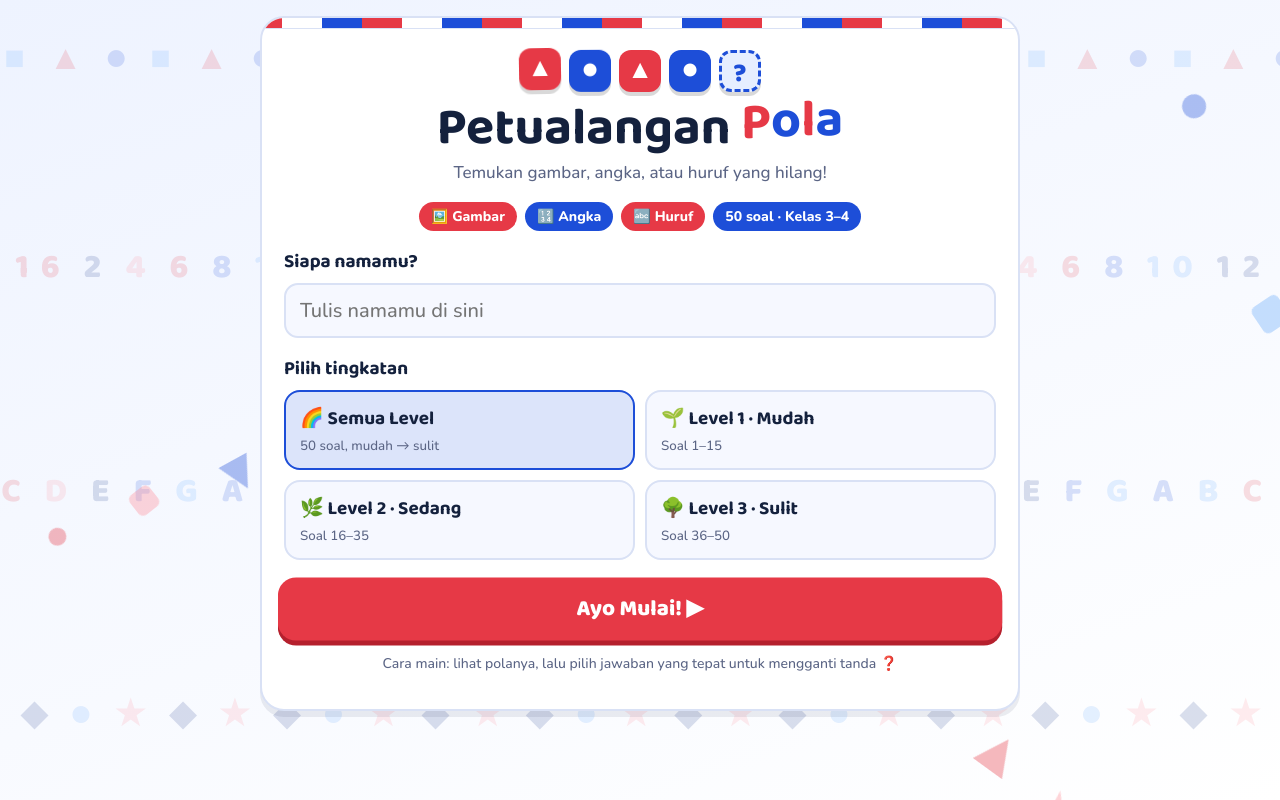
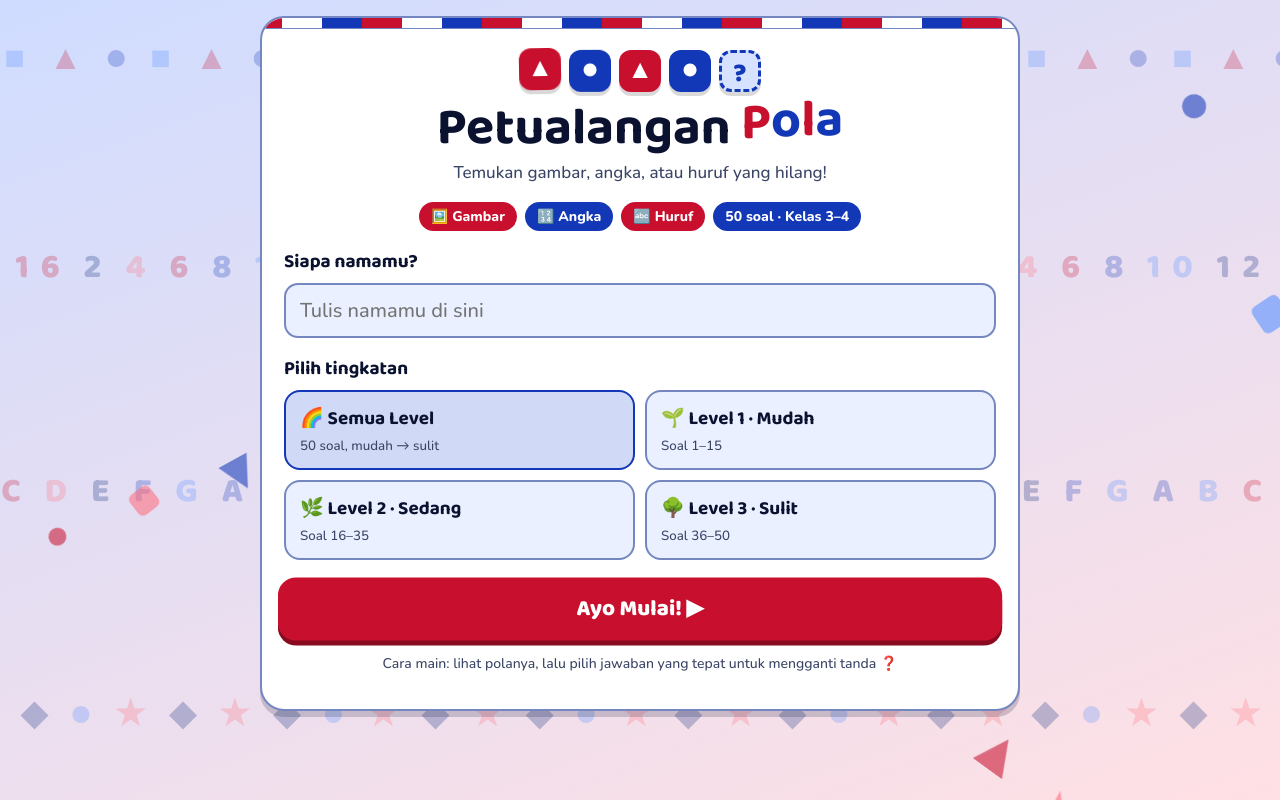
Before and after one commit to arihyandi/Pola, a plain HTML site: page index.html in a window 1280 px wide. Drawn offline with nearby package versions, Linux system fonts and the light colour scheme.

Commit message:
Tingkatkan kontras warna sesuai standar WCAG (teks 4.5:1, garis 3:1)
Co-Authored-By: Claude Opus 5.5 <noreply@anthropic.com>
Claude-Session: https://claude.ai/code/session_01B27Tywpi4kpHm1wVv95PYS

```diff
--- a/index.html
+++ b/index.html
@@ -10,29 +10,33 @@
 <style>
   /* Layout: satu kolom terpusat di atas "papan pola" yang bergerak; warna pola p1–p5 dipakai berulang seperti balok pola */
   :root{
-    --bg:#eef3ff; --bg2:#ffffff; --card:#ffffff; --ink:#14213d; --muted:#5b6585;
-    --line:#d9e1f5; --tile:#f6f8ff; --white:#ffffff;
-    --p1:#e63946; --p2:#ff8a93; --p3:#1d4ed8; --p4:#60a5fa; --p5:#1e3a8a;
-    --primary:#e63946; --primary-dk:#b5202d; --accent:#1d4ed8; --accent-dk:#1e3a8a;
-    --good:#1fa864; --good-bg:#e3f8ec; --bad:#e63946; --bad-bg:#fde8ea;
-    --q:#e6eeff; --q-line:#1d4ed8; --q-ink:#1d4ed8; --shadow:0 6px 0 rgba(20,33,61,.08);
-    --bgfx:.16;
+    /* kontras tinggi: teks >= 4.5:1, garis & tepi >= 3:1 (WCAG 2.1) */
+    --bg:#cfdcff; --bg2:#ffe0e4; --card:#ffffff; --ink:#0a1230; --muted:#3a4566;
+    --line:#7487c0; --tile:#eaf0ff; --white:#ffffff;
+    --p1:#c8102e; --p2:#ff6b7a; --p3:#1238b8; --p4:#4f8dff; --p5:#0b2a7a;
+    --red-solid:#c8102e; --red-dk:#8a0b20; --blue-solid:#1238b8; --blue-dk:#0b2470;
+    --primary:#c8102e; --accent:#1238b8;
+    --good:#0d7a43; --good-bg:#dcf5e6; --bad:#c8102e; --bad-bg:#fde2e5;
+    --q:#d6e2ff; --q-line:#1238b8; --q-ink:#1238b8; --shadow:0 6px 0 rgba(10,18,48,.18);
+    --bgfx:.26;
     --font-display:"Baloo 2","Trebuchet MS","Segoe UI",system-ui,sans-serif;
     --font-body:"Nunito","Trebuchet MS","Segoe UI",system-ui,sans-serif;
   }
   @media (prefers-color-scheme: dark){
     :root:not([data-theme="light"]){
-      --bg:#0e1630; --bg2:#1c1328; --card:#18213f; --ink:#f5f7ff; --muted:#a7b1d6;
-      --line:#2e3a66; --tile:#121a36; --good-bg:#173a2b; --bad-bg:#45232b; --q:#1c2c5e; --q-line:#6d93ff; --q-ink:#c9d7ff;
-      --p3:#4d7cff; --p5:#93b4ff; --accent:#4d7cff;
-      --shadow:0 6px 0 rgba(0,0,0,.35); --bgfx:.22; color-scheme:dark;
+      --bg:#030716; --bg2:#1a0a1c; --card:#16225a; --ink:#ffffff; --muted:#cdd5f5;
+      --line:#6175c4; --tile:#0b1335; --good:#3ddc84; --good-bg:#0f3a25; --bad:#ff5466; --bad-bg:#4a1622;
+      --q:#1d3480; --q-line:#8fb0ff; --q-ink:#dfe8ff;
+      --p1:#ff5466; --p3:#7ea2ff; --p5:#a9c0ff; --accent:#7ea2ff;
+      --shadow:0 6px 0 rgba(0,0,0,.5); --bgfx:.3; color-scheme:dark;
     }
   }
   :root[data-theme="dark"]{
-    --bg:#0e1630; --bg2:#1c1328; --card:#18213f; --ink:#f5f7ff; --muted:#a7b1d6;
-    --line:#2e3a66; --tile:#121a36; --good-bg:#173a2b; --bad-bg:#45232b; --q:#1c2c5e; --q-line:#6d93ff; --q-ink:#c9d7ff;
-    --p3:#4d7cff; --p5:#93b4ff; --accent:#4d7cff;
-    --shadow:0 6px 0 rgba(0,0,0,.35); --bgfx:.22; color-scheme:dark;
+    --bg:#030716; --bg2:#1a0a1c; --card:#16225a; --ink:#ffffff; --muted:#cdd5f5;
+    --line:#6175c4; --tile:#0b1335; --good:#3ddc84; --good-bg:#0f3a25; --bad:#ff5466; --bad-bg:#4a1622;
+    --q:#1d3480; --q-line:#8fb0ff; --q-ink:#dfe8ff;
+    --p1:#ff5466; --p3:#7ea2ff; --p5:#a9c0ff; --accent:#7ea2ff;
+    --shadow:0 6px 0 rgba(0,0,0,.5); --bgfx:.3; color-scheme:dark;
   }
   *{box-sizing:border-box}
   html,body{margin:0}
@@ -98,7 +102,7 @@
   .logo i.q::after{content:"?";animation:cycle 2.4s steps(1) infinite}
   @keyframes hop{0%,60%,100%{transform:translateY(0)}30%{transform:translateY(-12px) rotate(-6deg)}}
   @keyframes cycle{0%{content:"?";color:var(--q-ink)}50%{content:"▲";color:var(--p1)}}
-  .b1{background:var(--p1)} .b2{background:var(--p3)}
+  .b1{background:var(--red-solid)} .b2{background:var(--blue-solid)}
 
   h1{font-family:var(--font-display);font-size:clamp(34px,7vw,52px);line-height:1.05;margin:4px 0;text-align:center;text-wrap:balance}
   h1 .wave span{display:inline-block;animation:letter 2s ease-in-out infinite;animation-delay:calc(var(--i) * .12s)}
@@ -123,11 +127,11 @@
   .lvl-btn[aria-pressed="true"]{border-color:var(--accent);background:color-mix(in srgb,var(--accent) 12%,var(--tile))}
   .btn{
     font-family:var(--font-display);font-weight:800;font-size:22px;border:none;border-radius:18px;cursor:pointer;
-    padding:13px 22px;background:var(--primary);color:#fff;box-shadow:0 5px 0 var(--primary-dk);transition:transform .1s
+    padding:13px 22px;background:var(--red-solid);color:#fff;box-shadow:0 5px 0 var(--red-dk);transition:transform .1s
   }
   .btn:hover{transform:translateY(-2px)}
-  .btn:active{transform:translateY(3px);box-shadow:0 2px 0 var(--primary-dk)}
-  .btn.sec{background:var(--accent);box-shadow:0 5px 0 var(--accent-dk)}
+  .btn:active{transform:translateY(3px);box-shadow:0 2px 0 var(--red-dk)}
+  .btn.sec{background:var(--blue-solid);box-shadow:0 5px 0 var(--blue-dk)}
   .btn.block{display:block;width:100%;margin-top:18px}
   #btn-start{animation:breathe 2.2s ease-in-out infinite}
   @keyframes breathe{50%{transform:scale(1.03)}}
@@ -182,7 +186,7 @@
     display:inline-grid;place-items:center;width:24px;height:24px;border-radius:50%;margin:0 auto 2px;
     font-family:var(--font-body);font-size:13px;color:#fff;font-weight:800
   }
-  .opt:nth-child(odd) .k{background:var(--p1)} .opt:nth-child(even) .k{background:var(--accent)}
+  .opt:nth-child(odd) .k{background:var(--red-solid)} .opt:nth-child(even) .k{background:var(--blue-solid)}
   .opt > span:last-child{display:block}
   .opt:hover:not(:disabled){border-color:var(--accent);transform:translateY(-3px)}
   .opt.correct{background:var(--good-bg);border-color:var(--good);box-shadow:0 5px 0 var(--good)}
@@ -241,10 +245,10 @@
     <h1>Petualangan <span class="wave" id="title-wave">Pola</span></h1>
     <p class="sub">Temukan gambar, angka, atau huruf yang hilang!</p>
     <div class="badges">
-      <span class="badge" style="background:var(--p1)">🖼️ Gambar</span>
-      <span class="badge" style="background:var(--accent)">🔢 Angka</span>
-      <span class="badge" style="background:var(--p1)">🔤 Huruf</span>
-      <span class="badge" style="background:var(--accent)">50 soal · Kelas 3–4</span>
+      <span class="badge" style="background:var(--red-solid)">🖼️ Gambar</span>
+      <span class="badge" style="background:var(--blue-solid)">🔢 Angka</span>
+      <span class="badge" style="background:var(--red-solid)">🔤 Huruf</span>
+      <span class="badge" style="background:var(--blue-solid)">50 soal · Kelas 3–4</span>
     </div>
 
     <label class="lbl" for="name">Siapa namamu?</label>
```
